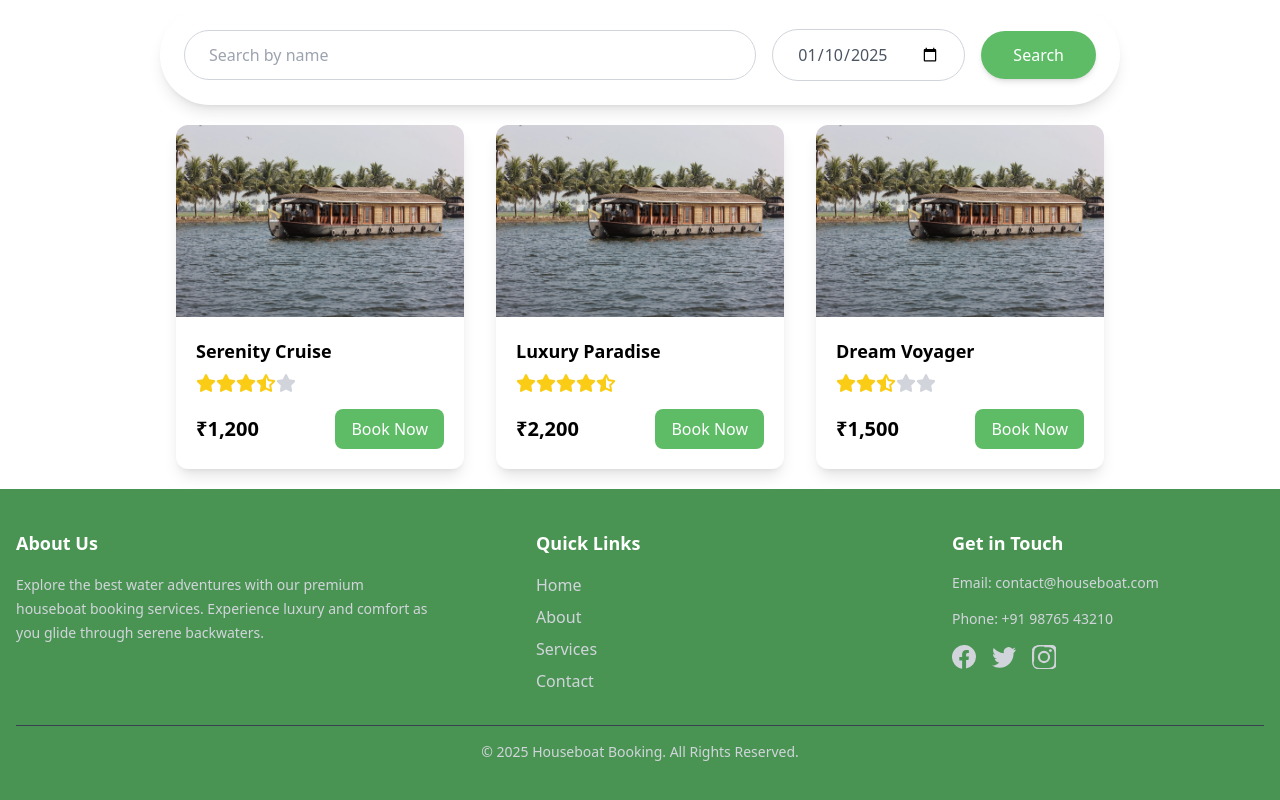
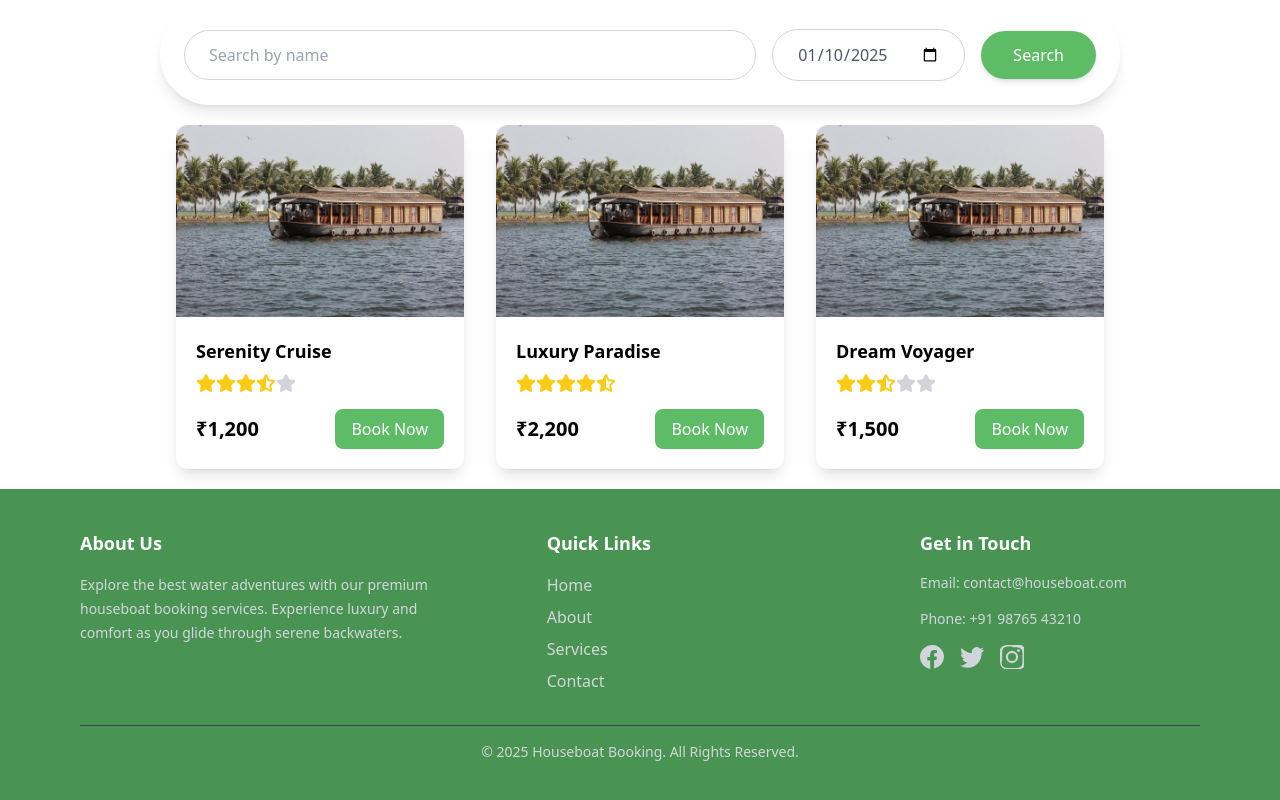
Before and after one commit to Joeljoy1237/watertour, a Next.js app: page / in a window 1280 px wide. Shown: the part 820-1620 px from the top of the page. Built offline with nearby package versions, Linux system fonts and the light colour scheme; no server answers.

Commit message:
fix: footer design

```diff
--- a/src/components/Footer.tsx
+++ b/src/components/Footer.tsx
@@ -3,7 +3,7 @@ import React from "react";
 const Footer = () => {
   return (
     <footer className="bg-[#4A9453] text-gray-300 py-10">
-      <div className="container mx-auto px-4">
+      <div className="container mx-auto px-8 lg:px-20">
         {/* Footer Top Section */}
         <div className="flex flex-wrap justify-between items-start gap-6">
           {/* About Section */}
```
